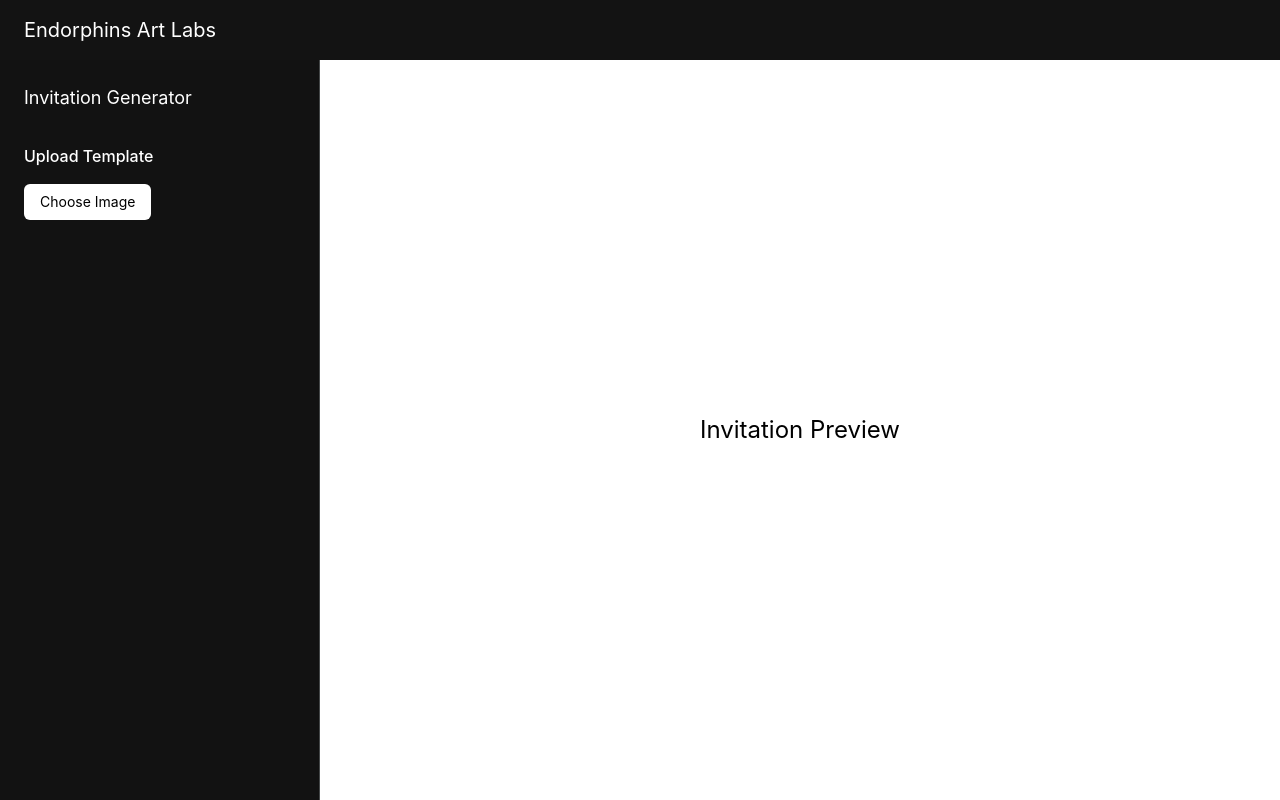
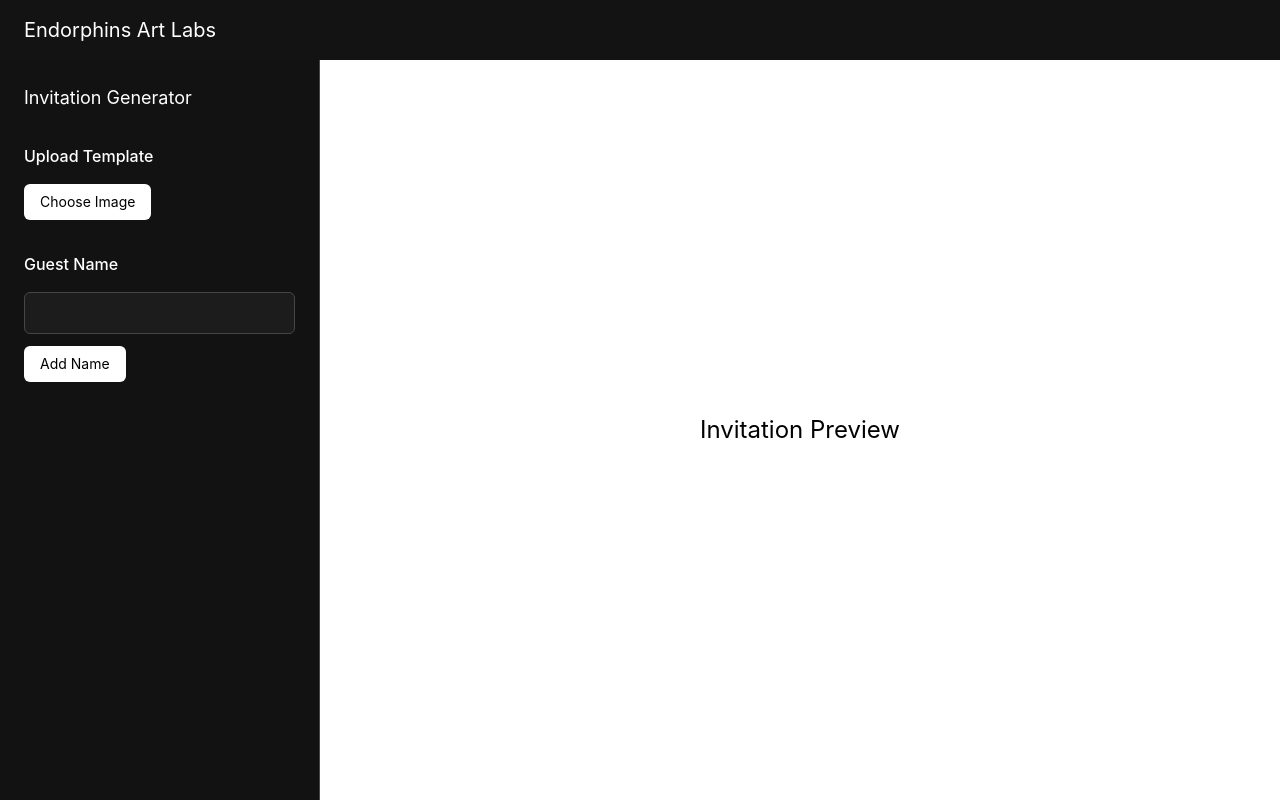
Before and after one commit to linaghazy/Invitation-Generator-React, a React (Vite) app: page / in a window 1280 px wide. Built offline with nearby package versions, Linux system fonts and the light colour scheme.

Commit message:
Add single guest name input

```diff
--- a/src/NameInput.jsx
+++ /dev/null
@@ -1 +0,0 @@
-import
--- /dev/null
+++ b/src/components/NameInput.jsx
@@ -0,0 +1,35 @@
+import { useState } from "react";
+
+
+function NameInput() {
+    const[name, setName] = useState(" ");
+
+    const handleAddName= () => {
+        console.log(name);
+    };
+
+    return (
+        <div className="mt-8">
+            <h3 className="mb-4 text-base font-medium">
+                Guest Name
+            </h3>
+
+            <input
+            type="text"
+            placeholder="Enter guest name"
+            value={name}
+            onChange={(event) => setName(event.target.value)}
+            className="w-full rounded-md border border-[#444748] bg-[#1c1c1c] px-3 py-2 text-white outline-none placeholder:text-gray-500 focus:border-white"
+            />
+
+            <button
+            onClick={handleAddName}
+            className="mt-3 rounded-md bg-white px-4 py-2 text-sm text-black transition hover:bg-gray-200"
+            >
+                Add Name
+            </button>
+
+        </div>
+    );
+}
+export default NameInput;
--- a/src/components/SideBar.jsx
+++ b/src/components/SideBar.jsx
@@ -1,4 +1,8 @@
 import TemplateUpload from "./TemplateUpload";
+import NameInput from "./NameInput";
+
+
+
 
 function Sidebar() {
   return (
@@ -8,6 +12,8 @@ function Sidebar() {
       </h2>
 
       <TemplateUpload />
+
+      <NameInput />
     </aside>
   );
 }
```
